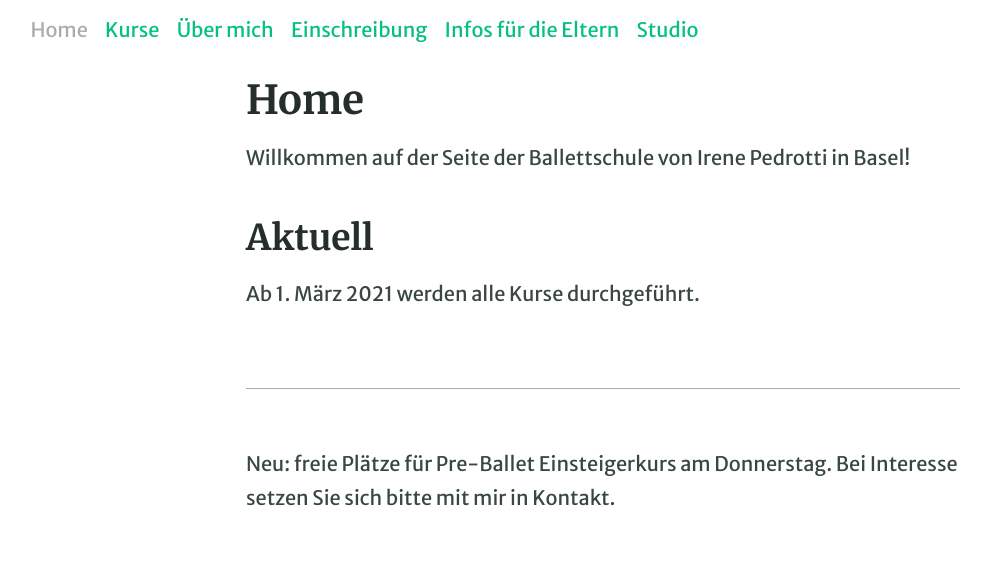
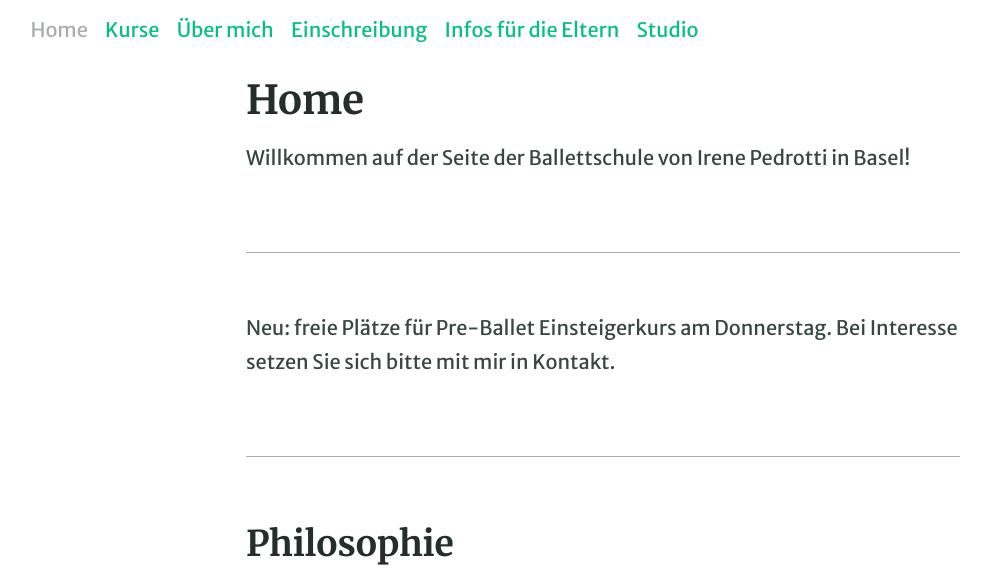
Before and after one commit to irenepedrotti/irenepedrotti.github.io, a Jekyll site: the page built from pages/index.md, in a window 1280 px wide and 900 px high, cut to the strip 319-900 px from the top of the window. Shown: the whole strip, without its empty margins (37-1028 px from the left). Built offline with Jekyll 4.4.1, drawn with Linux system fonts in a browser that asks for light colours.

Commit message:
Ab 1.März werden alle Kurse durchgeführt gelöscht

```diff
--- a/pages/index.md
+++ b/pages/index.md
@@ -6,8 +6,6 @@ permalink: /
 
 Willkommen auf der Seite der Ballettschule von Irene Pedrotti in Basel!
 
-## Aktuell
-Ab 1. März 2021 werden alle Kurse durchgeführt.
 
 ---
 
```
